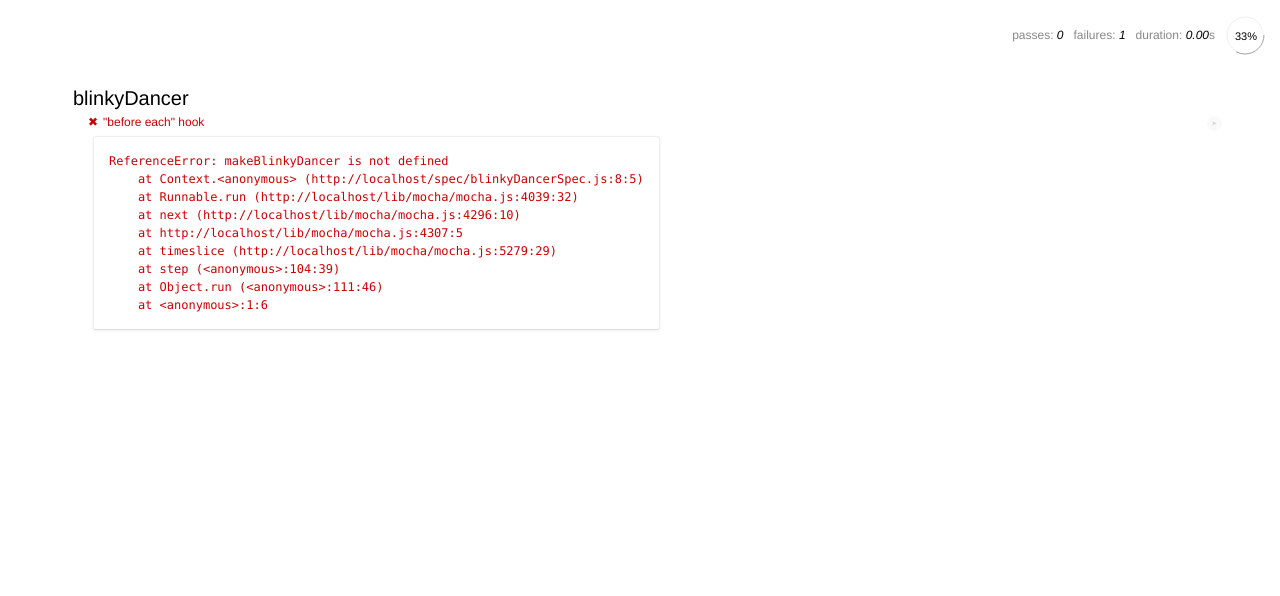
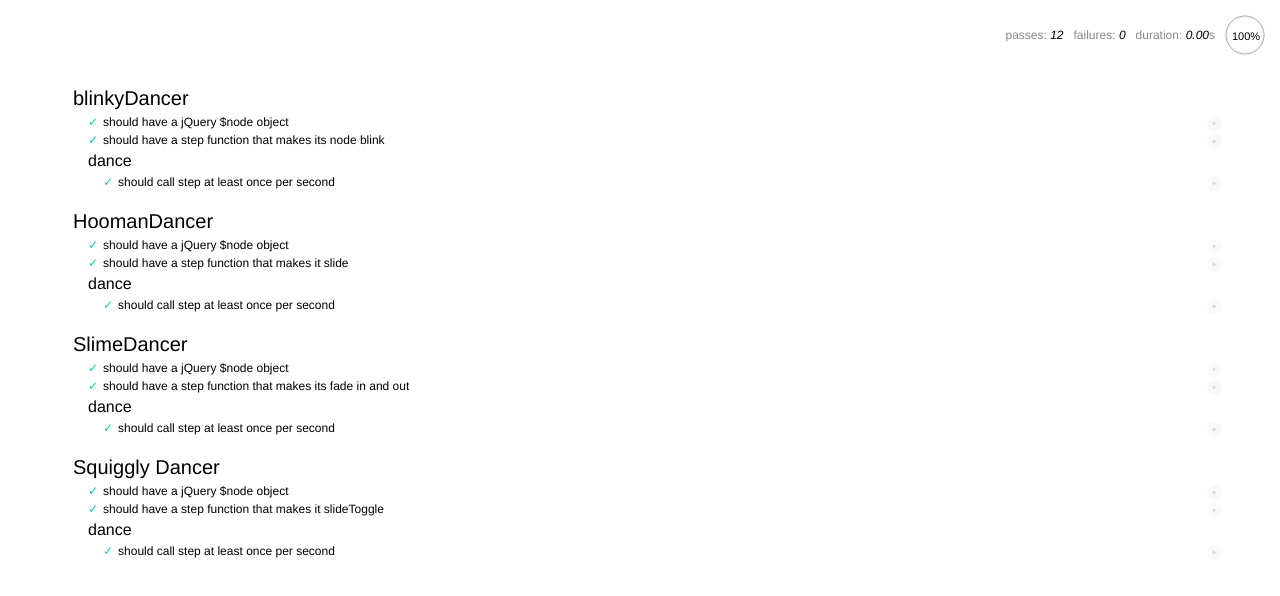
Before and after one commit to jzhengcode/subclass-dance-party, a website: page SpecRunner.html in a window 1280 px wide. Drawn offline with Linux system fonts and the light colour scheme.

Commit message:
tests added

```diff
--- a/SpecRunner.html
+++ b/SpecRunner.html
@@ -14,9 +14,12 @@
       window.mochaPhantomJS ? mochaPhantomJS.run() : mocha.run();
     });
   </script>
-  <script src="spec/blinkyDancerSpec.js"></script>
+  <script src="spec/dancerSpec.js"></script>
   <script src="src/dancer.js"></script>
   <script src="src/blinkyDancer.js"></script>
+  <script src="src/HoomanDancer.js"></script>
+  <script src="src/SlimeDancer.js"></script>
+  <script src="src/SquigglyDancer.js"></script>
 </head>
 <body>
 <div id="mocha"></div>
--- a/spec/blinkyDancerSpec.js
+++ /dev/null
@@ -1,34 +0,0 @@
-describe('blinkyDancer', function() {
-
-  var blinkyDancer, clock;
-  var timeBetweenSteps = 100;
-
-  beforeEach(function() {
-    clock = sinon.useFakeTimers();
-    blinkyDancer = makeBlinkyDancer(10, 20, timeBetweenSteps);
-  });
-
-  it('should have a jQuery $node object', function() {
-    expect(blinkyDancer.$node).to.be.an.instanceof(jQuery);
-  });
-
-  it('should have a step function that makes its node blink', function() {
-    sinon.spy(blinkyDancer.$node, 'toggle');
-    blinkyDancer.step();
-    expect(blinkyDancer.$node.toggle.called).to.be.true;
-  });
-
-  describe('dance', function() {
-    it('should call step at least once per second', function() {
-      sinon.spy(blinkyDancer, 'step');
-      expect(blinkyDancer.step.callCount).to.be.equal(0);
-      clock.tick(timeBetweenSteps); // ? it seems an extra tick is necessary...
-      clock.tick(timeBetweenSteps);
-
-      expect(blinkyDancer.step.callCount).to.be.equal(1);
-
-      clock.tick(timeBetweenSteps);
-      expect(blinkyDancer.step.callCount).to.be.equal(2);
-    });
-  });
-});
--- /dev/null
+++ b/spec/dancerSpec.js
@@ -0,0 +1,141 @@
+describe('blinkyDancer', function() {
+
+  var blinkyDancer, clock;
+  var timeBetweenSteps = 100;
+
+  beforeEach(function() {
+    clock = sinon.useFakeTimers();
+    blinkyDancer = new MakeBlinkyDancer(10, 20, timeBetweenSteps);
+  });
+
+  it('should have a jQuery $node object', function() {
+    expect(blinkyDancer.$node).to.be.an.instanceof(jQuery);
+  });
+
+  it('should have a step function that makes its node blink', function() {
+    sinon.spy(blinkyDancer.$node, 'toggle');
+    blinkyDancer.step();
+    expect(blinkyDancer.$node.toggle.called).to.be.true;
+  });
+
+  describe('dance', function() {
+    it('should call step at least once per second', function() {
+      sinon.spy(blinkyDancer, 'step');
+      expect(blinkyDancer.step.callCount).to.be.equal(0);
+      clock.tick(timeBetweenSteps); // ? it seems an extra tick is necessary...
+      clock.tick(timeBetweenSteps);
+
+      expect(blinkyDancer.step.callCount).to.be.equal(1);
+
+      clock.tick(timeBetweenSteps);
+      expect(blinkyDancer.step.callCount).to.be.equal(2);
+    });
+  });
+});
+
+describe('HoomanDancer', function() {
+
+  var hoomanDancer, clock;
+  var timeBetweenSteps = 100;
+
+  beforeEach(function() {
+    clock = sinon.useFakeTimers();
+    hoomanDancer = new HoomanDancer(10, 20, timeBetweenSteps);
+  });
+
+  it('should have a jQuery $node object', function() {
+    expect(hoomanDancer.$node).to.be.an.instanceof(jQuery);
+  });
+
+  it('should have a step function that makes it slide', function() {
+    sinon.spy(hoomanDancer.$node, 'slideToggle');
+    hoomanDancer.step();
+    expect(hoomanDancer.$node.slideToggle.called).to.be.true;
+  });
+
+  describe('dance', function() {
+    it('should call step at least once per second', function() {
+      sinon.spy(hoomanDancer, 'step');
+      expect(hoomanDancer.step.callCount).to.be.equal(0);
+      clock.tick(timeBetweenSteps); // ? it seems an extra tick is necessary...
+      clock.tick(timeBetweenSteps);
+
+      expect(hoomanDancer.step.callCount).to.be.equal(1);
+
+      clock.tick(timeBetweenSteps);
+      expect(hoomanDancer.step.callCount).to.be.equal(2);
+    });
+  });
+});
+
+describe('SlimeDancer', function() {
+
+  var slimeDancer, clock;
+  var timeBetweenSteps = 100;
+
+  beforeEach(function() {
+    clock = sinon.useFakeTimers();
+    slimeDancer = new SlimeDancer(10, 20, timeBetweenSteps);
+  });
+
+  it('should have a jQuery $node object', function() {
+    expect(slimeDancer.$node).to.be.an.instanceof(jQuery);
+  });
+
+  it('should have a step function that makes its fade in and out', function() {
+    sinon.spy(slimeDancer.$node, 'fadeOut');
+    sinon.spy(slimeDancer.$node, 'fadeIn')
+    slimeDancer.step();
+    expect(slimeDancer.$node.fadeOut.called).to.be.true;
+    expect(slimeDancer.$node.fadeIn.called).to.be.true;
+  });
+
+  describe('dance', function() {
+    it('should call step at least once per second', function() {
+      sinon.spy(slimeDancer, 'step');
+      expect(slimeDancer.step.callCount).to.be.equal(0);
+      clock.tick(timeBetweenSteps); // ? it seems an extra tick is necessary...
+      clock.tick(timeBetweenSteps);
+
+      expect(slimeDancer.step.callCount).to.be.equal(1);
+
+      clock.tick(timeBetweenSteps);
+      expect(slimeDancer.step.callCount).to.be.equal(2);
+    });
+  });
+});
+
+describe('Squiggly Dancer', function() {
+
+  var squigglyDancer, clock;
+  var timeBetweenSteps = 100;
+
+  beforeEach(function() {
+    clock = sinon.useFakeTimers();
+    squigglyDancer = new SquigglyDancer(10, 20, timeBetweenSteps);
+  });
+
+  it('should have a jQuery $node object', function() {
+    expect(squigglyDancer.$node).to.be.an.instanceof(jQuery);
+  });
+
+  it('should have a step function that makes it slideToggle', function() {
+    sinon.spy(squigglyDancer.$node, 'slideToggle');
+    squigglyDancer.step();
+    expect(squigglyDancer.$node.slideToggle.called).to.be.true;
+  });
+
+  describe('dance', function() {
+    it('should call step at least once per second', function() {
+      sinon.spy(squigglyDancer, 'step');
+      expect(squigglyDancer.step.callCount).to.be.equal(0);
+      clock.tick(timeBetweenSteps); // ? it seems an extra tick is necessary...
+      clock.tick(timeBetweenSteps);
+
+      expect(squigglyDancer.step.callCount).to.be.equal(1);
+
+      clock.tick(timeBetweenSteps);
+      expect(squigglyDancer.step.callCount).to.be.equal(2);
+    });
+  });
+});
--- a/src/blinkyDancer.js
+++ b/src/blinkyDancer.js
@@ -2,6 +2,8 @@ var MakeBlinkyDancer = function(verPos, horiPos, timeBetweenSteps) {
   // var blinkyDancer = makeDancer(top, left, timeBetweenSteps);
 
   MakeDancer.call(this, verPos, horiPos, timeBetweenSteps);
+  this.$node = $('<img class ="blinkyDancer" src="images/KissStar.png" />')
+  //"images/Mr.Swiggles.png" />'
 
   // we plan to overwrite the step function below, but we still want the superclass step behavior to work,
   // so we must keep a copy of the old version of this function
@@ -19,6 +21,7 @@ var MakeBlinkyDancer = function(verPos, horiPos, timeBetweenSteps) {
 
   // return blinkyDancer;
   // this.setPosition(verPos, horiPos);
+  this.setPosition(verPos,horiPos);
 };
 
 MakeBlinkyDancer.prototype = Object.create(MakeDancer.prototype);
--- a/styles.css
+++ b/styles.css
@@ -39,3 +39,6 @@ body, a:link, a:visited, a:active{
 .HoomanDancer{
   position:absolute;
 }
+.blinkyDancer{
+  position:absolute;
+}
```
Also changed, not shown: dancefloor.html (+3 -1 lines), src/init.js (+27 -5 lines), images/KissStar.png (added), 1 other file.
